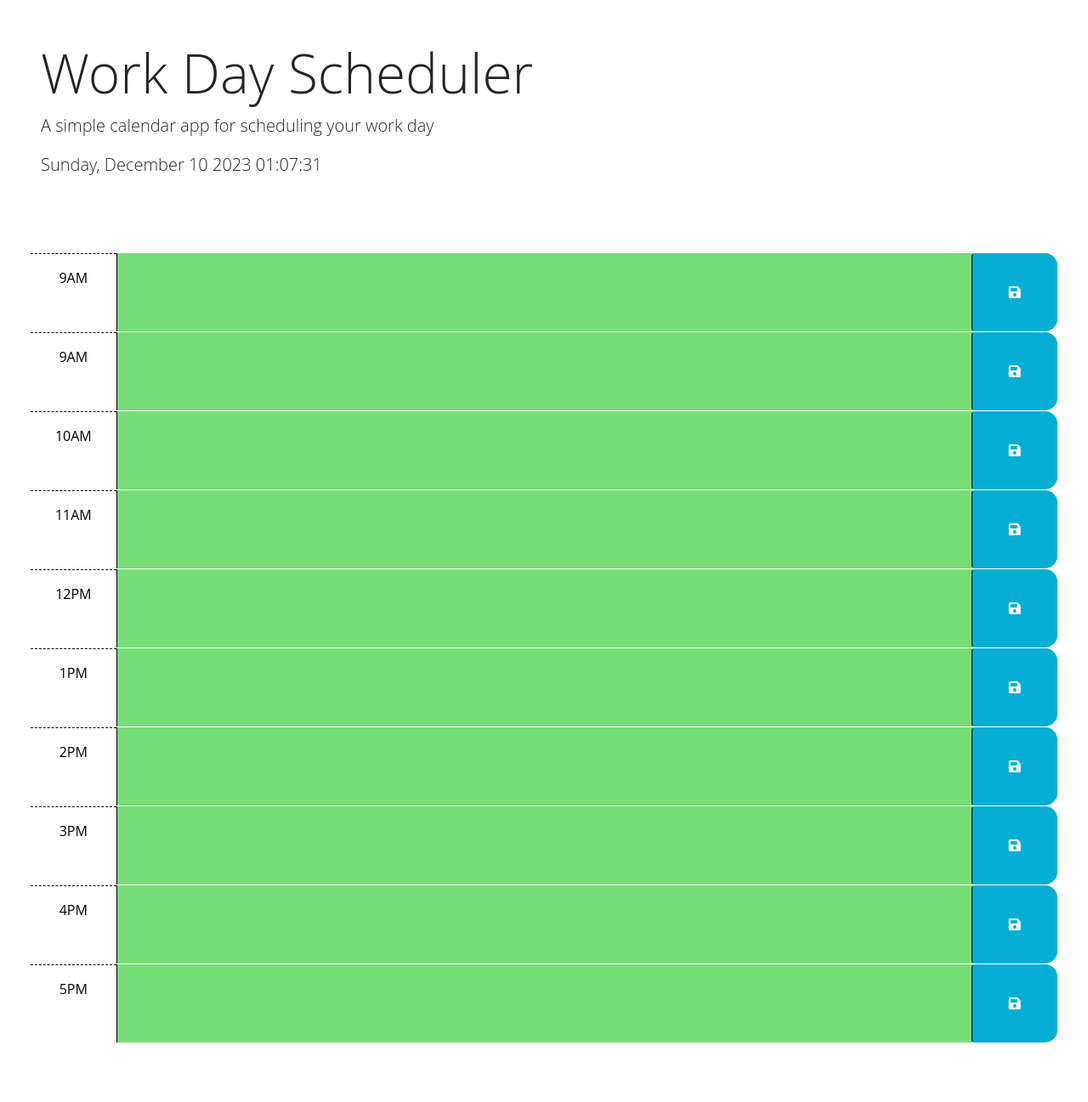
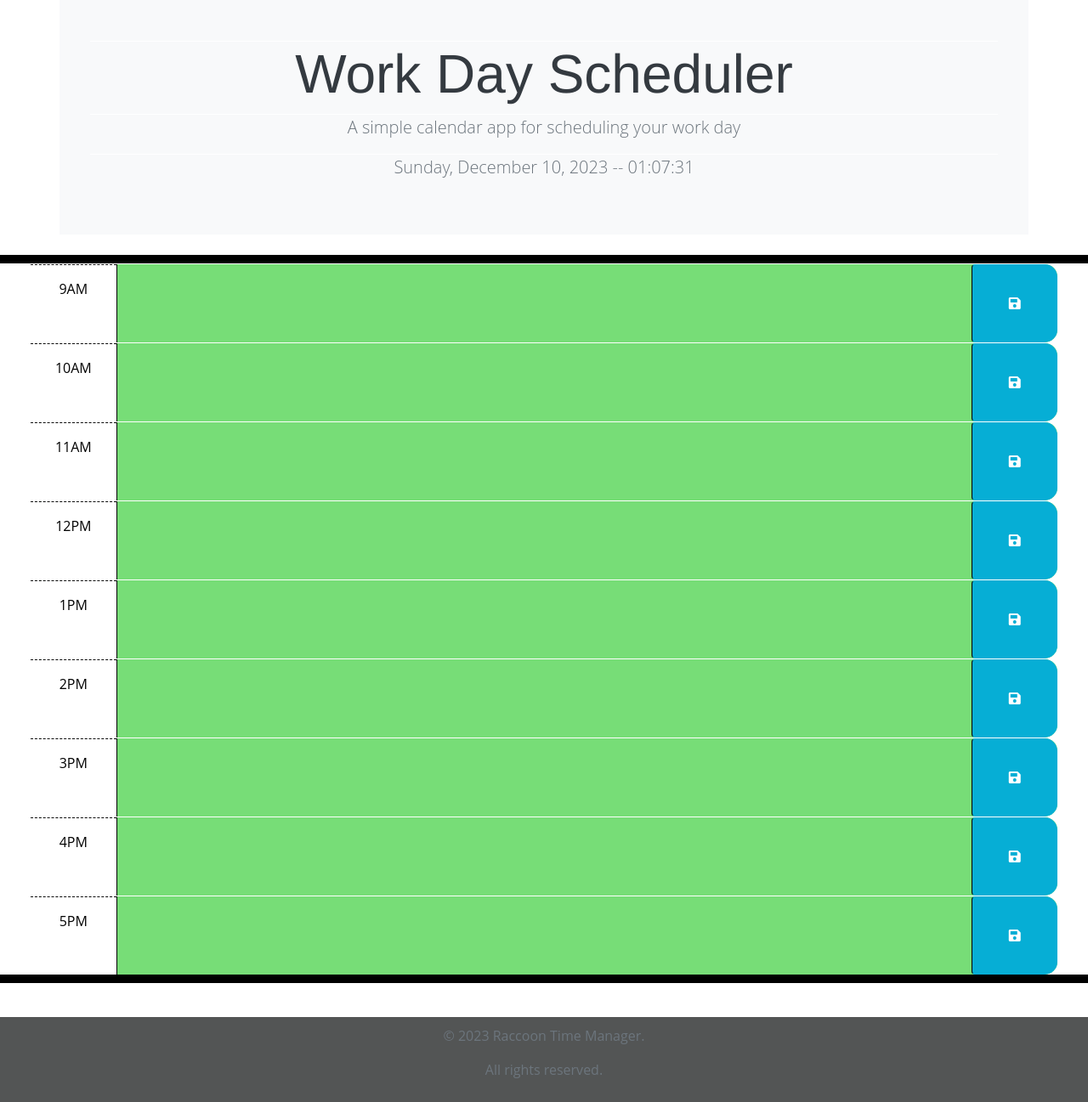
Before and after one commit to Jason897571/raccoon-time-manager, a plain HTML site: page index.html in a window 1280 px wide. Shown: the whole page at 85% size. Before the commit the page ends 1227 px from the top, so only its background shows below. Drawn offline with nearby package versions, Linux system fonts and the light colour scheme.

Commit message:
made cosmetic changes on header and delete sudo code

```diff
--- a/Assets/script.js
+++ b/Assets/script.js
@@ -1,28 +1,3 @@
-/*
-GIVEN I am using a daily planner to create a schedule
-WHEN I open the planner
-THEN the current day is displayed at the top of the calendar
-WHEN I scroll down
-THEN I am presented with time blocks for standard business hours of 9am to 5pm
-WHEN I view the time blocks for that day
-THEN each time block is color-coded to indicate whether it is in the past, present, or future
-WHEN I click into a time block
-THEN I can enter an event
-WHEN I click the save button for that time block
-THEN the text for that event is saved in local storage
-WHEN I refresh the page
-THEN the saved events persist
- */
-
-/*
-1. need to show current day in the top
-2. create blocks for 9am to 5pm
-3. color the blocks regarding past,peresent,future
-4. when clicking a block, an event can be edited
-5. when clicking a save button, save data to the local storage
-6. the data should persist
-*/
-
 let block_container = $('.block-container');
 
 // create time block for schedule from 9am to 5pm
@@ -37,7 +12,6 @@ create_blocks = function(hour){
   else{
     var time_present = (hour -12) + "PM"
   }
-
 
 
   let time_block = $("<div>")
@@ -77,12 +51,9 @@ for(let i = 9; i < 18; i++){
 
 
 $(function () {
-  // TODO: Add a listener for click events on the save button. This code should
+  // Add a listener for click events on the save button. This code should
   // use the id in the containing time-block as a key to save the user input in
-  // local storage. HINT: What does `this` reference in the click listener
-  // function? How can DOM traversal be used to get the "hour-x" id of the
-  // time-block containing the button that was clicked? How might the id be
-  // useful when saving the description in local storage?
+  // local storage.
   let block_container = $('.block-container');
   block_container.on('click', function(event){
     let target_element = event.target;
@@ -118,13 +89,9 @@ $(function () {
   });
 
 
+  // Add code to apply the past, present, or future class to each time
+  // block by comparing the id to the current hour.
 
-
-  // Add code to apply the past, present, or future class to each time
-  // block by comparing the id to the current hour. HINTS: How can the id
-  // attribute of each time-block be used to conditionally add or remove the
-  // past, present, and future classes? How can Day.js be used to get the
-  // current hour in 24-hour time?
   let time_blocks = $(".time-block");
 
 
@@ -145,9 +112,9 @@ $(function () {
 
   })
 
-  // TODO: Add code to get any user input that was saved in localStorage and set
-  // the values of the corresponding textarea elements. HINT: How can the id
-  // attribute of each time-block be used to do this?
+  // Add code to get any user input that was saved in localStorage and set
+  // the values of the corresponding textarea elements.
+
   let local_data = JSON.parse(localStorage.getItem("data"));
 
   if(local_data){
@@ -164,7 +131,7 @@ $(function () {
   let current_day_element = $('#currentDay');
   // set up the time display
   setInterval(function(){
-    let current_time = dayjs().format('dddd, MMMM D YYYY  HH:mm:ss');
+    let current_time = dayjs().format('dddd, MMMM D, YYYY -- HH:mm:ss');
     current_day_element.text(current_time);
   }, 1000);
 });
--- a/Assets/style.css
+++ b/Assets/style.css
@@ -1,6 +1,31 @@
+header {
+  background-color: #f8f9fa;
+  text-align: center;
+  padding: 2rem;
+
+}
+
+h1 {
+  color: #343a40;
+  font-family: 'Helvetica', sans-serif;
+}
+
+p {
+  color: #6c757d;
+}
+
+
+
 body {
   font-family: 'Open Sans', sans-serif;
   font-size: 16px;
+
+
+}
+
+.block-container{
+  border-top: 10px solid #000000;
+  border-bottom: 10px solid #000000;
 }
 
 textarea {
@@ -53,7 +78,25 @@ textarea {
   color: white;
 }
 
+.saveBtn:hover{
+  background-color: #77dd77;
+}
+
 .saveBtn i:hover {
   font-size: 20px;
   transition: all 0.3s ease-in-out;
+
 }
+
+footer{
+
+  left: 0;
+  bottom: 0;
+  width: 100%;
+  background-color: #535555;
+  color: white;
+  text-align: center;
+  padding-top: 10px;
+  padding-bottom: 10px;
+  margin-top: 40px;
+}
--- a/index.html
+++ b/index.html
@@ -25,30 +25,17 @@
   </head>
 
   <body>
-    <header class="p-5 mb-4">
-      <h1 class="display-3">Work Day Scheduler</h1>
-      <p class="lead">A simple calendar app for scheduling your work day</p>
-      <p id="currentDay" class="lead"></p>
+    <header class="p-5 mb-4 container">
+      <h1 class="display-3 row justify-content-center">Work Day Scheduler</h1>
+      <p class="lead row justify-content-center">A simple calendar app for scheduling your work day</p>
+      <p id="currentDay" class="lead row justify-content-center"></p>
     </header>
-    <div class="container-fluid px-5 block-container">
-      <!-- Use class for "past", "present", and "future" to apply styles to the
-        time-block divs accordingly. The javascript will need to do this by
-        adding/removing these classes on each div by comparing the hour in the
-        id to the current hour. The html provided below is meant to be an example
-        demonstrating how the css provided can be leveraged to create the
-        desired layout and colors. The html below should be removed or updated
-        in the finished product. Remember to delete this comment once the
-        code is implemented.
-        -->
+    <div class="container-fluid px-5 block-container"></div>
 
-      <!-- Example of a past time block. The "past" class adds a gray background color. -->
-      <div id="hour-9" class="row time-block past">
-        <div class="col-2 col-md-1 hour text-center py-3">9AM</div>
-        <textarea class="col-8 col-md-10 description" rows="3"> </textarea>
-        <button class="btn saveBtn col-2 col-md-1" aria-label="save">
-          <i class="fas fa-save" aria-hidden="true"></i>
-        </button>
-      </div>
+    <footer>
+      <p>&copy; 2023 Raccoon Time Manager. </p>
+      <p>All rights reserved.</p>
+    </footer>
 
 
 
```
